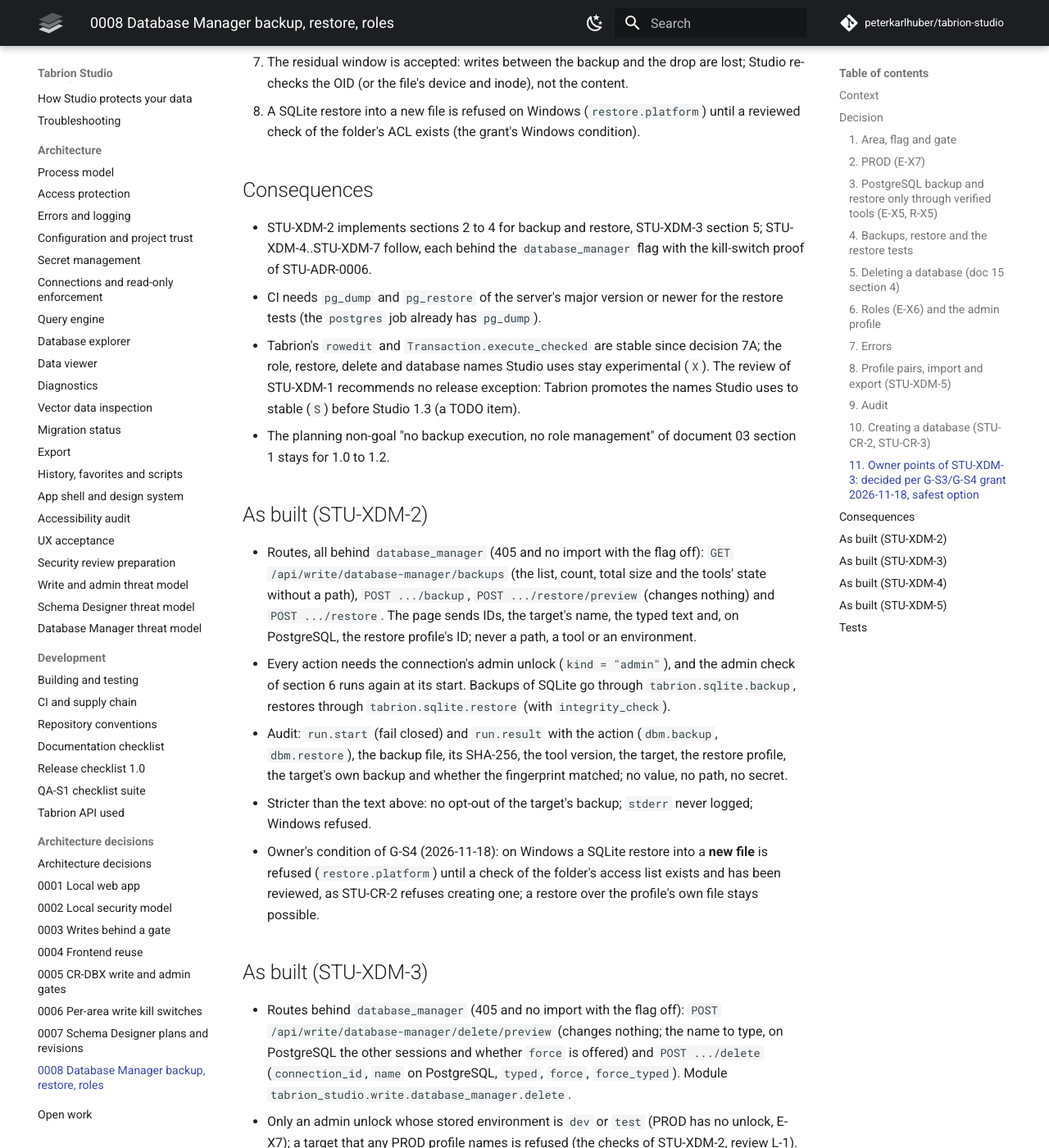
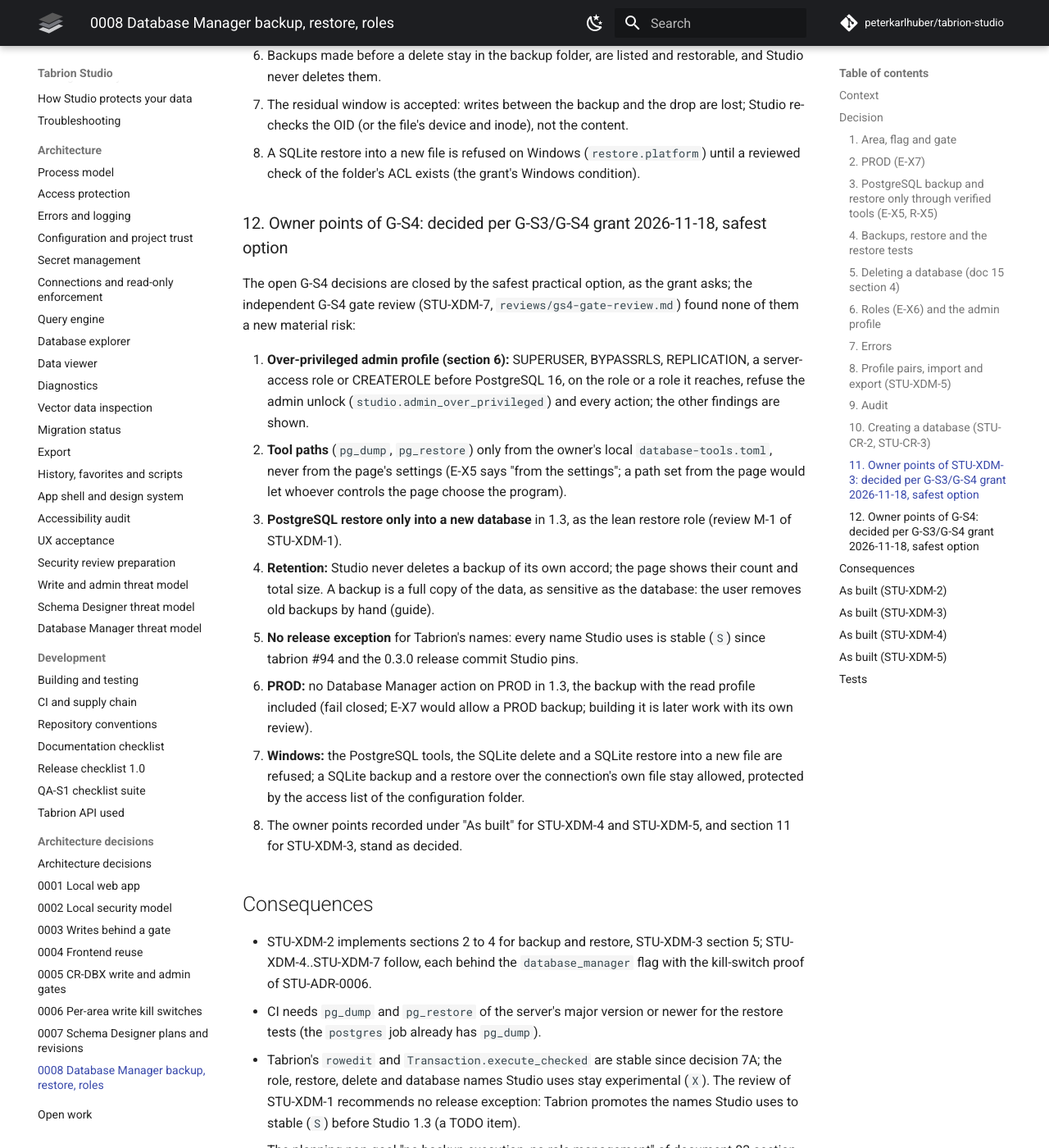
Before and after one commit to peterkarlhuber/tabrion-studio, an MkDocs documentation site: the page built from docs/adr/0008-database-manager-backup-restore-roles.md, in a window 1280 px wide and 1400 px high, scrolled down 8826 px. Shown: the whole window at 82% size. Built offline with MkDocs 1.6.1 and Material for MkDocs 9.7.7, drawn with Linux system fonts in a browser that asks for light colours; comment, search, counter and statistics services are not loaded; some of the changed text lies outside the part shown.

Commit message:
STU-XDM-7: refuse the unlock of an over-privileged admin role, record the G-S4 owner decisions
G-S4 gate review B-1: open_write_connection now refuses kind=admin when the
role has or reaches SUPERUSER, BYPASSRLS, REPLICATION, a server-file role or
CREATEROLE before PostgreSQL 16 (405 studio.admin_over_privileged), closing
the connection first, as STU-ADR-0008 section 6 sets out. Every Database
Manager action still checks again on its own session.

B-3: the G-S4 owner decisions are recorded as decided per the owner's grant
of 2026-11-18 with the safest option (STU-ADR-0008 section 12), the stale
pin and G-S3 status in the G-S4 definition are updated, and the guide says
backups are sensitive full copies to remove by hand.

Co-Authored-By: Claude Opus 5.5 <noreply@anthropic.com>
Claude-Session: https://claude.ai/code/session_011tY7TC7Nu5VGro3DJGJcv8

```diff
--- a/docs/adr/0008-database-manager-backup-restore-roles.md
+++ b/docs/adr/0008-database-manager-backup-restore-roles.md
@@ -52,7 +52,8 @@ relate (a port forward, a proxy) and whose identity Studio cannot read.
 A backup of a PROD database runs with the read profile's role; such a backup follows the same connection rules as a
 write or admin profile (review L-2 b: `require_auth` SCRAM for a password, `verify-full` for a host that is not this
 computer, nothing weakened), or it is refused. STU-XDM-2 does not build it yet: every Database Manager action needs
-an admin unlock, which a PROD connection never gets, so a PROD backup is refused (fail closed; an open point).
+an admin unlock, which a PROD connection never gets, so a PROD backup is refused (fail closed; decided at G-S4 as
+the safest option, section 12: no Database Manager action on PROD in 1.3).
 
 ### 3. PostgreSQL backup and restore only through verified tools (E-X5, R-X5)
 
@@ -117,7 +118,7 @@ an admin unlock, which a PROD connection never gets, so a PROD backup is refused
   secret, no value. Studio never deletes a backup of its own accord. STU-XDM-2 uses the layout of the Schema
   Designer's backups (STU-CR-5): `backups/database-manager` next to `write-areas.toml`, beside
   `backups/schema-designer`. The page lists the backups with their count and total size and says that Studio never
-  deletes one (review I-3: the same rule as STU-CR-5; retention stays the owner's decision).
+  deletes one (review I-3: the same rule as STU-CR-5; retention decided at G-S4, section 12).
 - **Which backups can be restored:** only a backup from Studio's own backup folder whose metadata matches its file
   (SHA-256, size) and the target's engine. An archive from elsewhere is not restored in 1.3 (a custom-format archive
   holds SQL that runs with the restoring role).
@@ -185,9 +186,10 @@ an admin unlock, which a PROD connection never gets, so a PROD backup is refused
   - For `kind = "write"` the owner decided at G-S2 (decision 1A, PR #127): `studio.write_role_over_privileged`,
     GS3-28. Since section 10 a write role that has or reaches CREATEDB is refused the same way (`admin.createdb`,
     `dangerous`), at the unlock and again at the start of every run: no write area creates databases.
-  - STU-XDM-2: until the owner decides this section at G-S4, the admin unlock still opens and shows its findings, but
-    every Database Manager action reads the check again on its own session and refuses these findings with
-    `studio.admin_over_privileged`, which ends the unlock.
+  - **Decided at G-S4** (owner grant of 2026-11-18: over-privileged admin profiles are refused; section 12): the
+    admin unlock itself is refused with 405 `studio.admin_over_privileged` and its connection closed (STU-XDM-7,
+    review B-1 of the G-S4 gate review). Every Database Manager action still reads the check again on its own
+    session and refuses these findings, which ends the unlock (STU-XDM-2).
     STU-XDM-4 applies the same check to every role request and once more on the changing session.
 - **Checks around every change (E-X6):** Tabrion checks before and after the statement in the change's transaction
   (I-182). Studio in addition:
@@ -275,6 +277,30 @@ G-S3/G-S4 grant 2026-11-18, safest option**:
    the file's device and inode), not the content.
 8. A SQLite restore into a new file is refused on Windows (`restore.platform`) until a reviewed check of the
    folder's ACL exists (the grant's Windows condition).
+
+### 12. Owner points of G-S4: decided per G-S3/G-S4 grant 2026-11-18, safest option
+
+The open G-S4 decisions are closed by the safest practical option, as the grant asks; the independent G-S4 gate
+review (STU-XDM-7, `reviews/gs4-gate-review.md`) found none of them a new material risk:
+
+1. **Over-privileged admin profile (section 6):** SUPERUSER, BYPASSRLS, REPLICATION, a server-access role or
+   CREATEROLE before PostgreSQL 16, on the role or a role it reaches, refuse the admin unlock
+   (`studio.admin_over_privileged`) and every action; the other findings are shown.
+2. **Tool paths** (`pg_dump`, `pg_restore`) only from the owner's local `database-tools.toml`, never from the page's
+   settings (E-X5 says "from the settings"; a path set from the page would let whoever controls the page choose the
+   program).
+3. **PostgreSQL restore only into a new database** in 1.3, as the lean restore role (review M-1 of STU-XDM-1).
+4. **Retention:** Studio never deletes a backup of its own accord; the page shows their count and total size. A
+   backup is a full copy of the data, as sensitive as the database: the user removes old backups by hand (guide).
+5. **No release exception** for Tabrion's names: every name Studio uses is stable (`S`) since tabrion #94 and the
+   0.3.0 release commit Studio pins.
+6. **PROD:** no Database Manager action on PROD in 1.3, the backup with the read profile included (fail closed;
+   E-X7 would allow a PROD backup; building it is later work with its own review).
+7. **Windows:** the PostgreSQL tools, the SQLite delete and a SQLite restore into a new file are refused; a SQLite
+   backup and a restore over the connection's own file stay allowed, protected by the access list of the
+   configuration folder.
+8. The owner points recorded under "As built" for STU-XDM-4 and STU-XDM-5, and section 11 for STU-XDM-3, stand as
+   decided.
 
 ## Consequences
 
```
Also changed, not shown: CHANGELOG.md (+11 -0 lines), docs/TODO.md (+22 -14 lines), docs/architecture/security-review-prep.md (+12 -8 lines), docs/guide/database-manager.md (+6 -5 lines), 5 other files.
